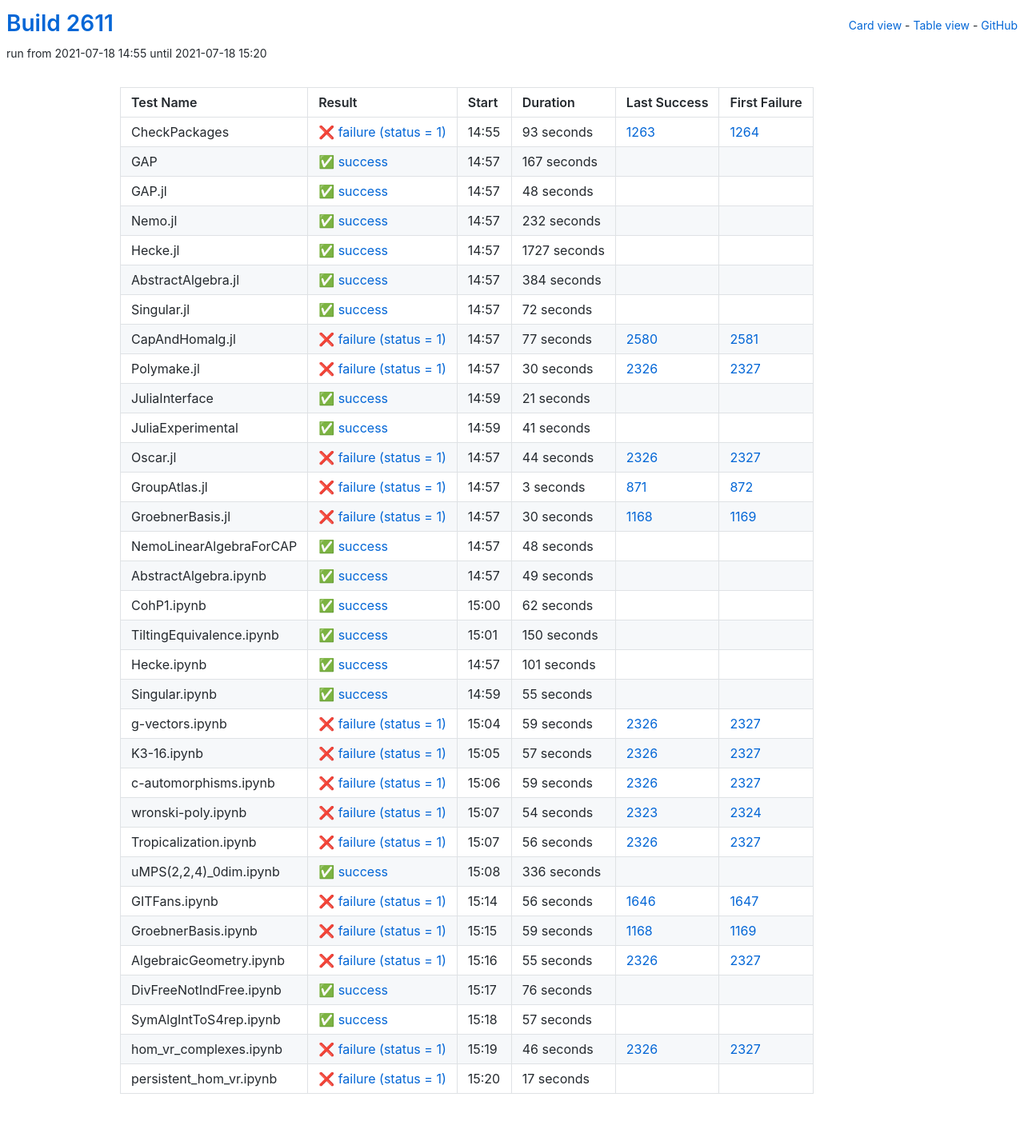
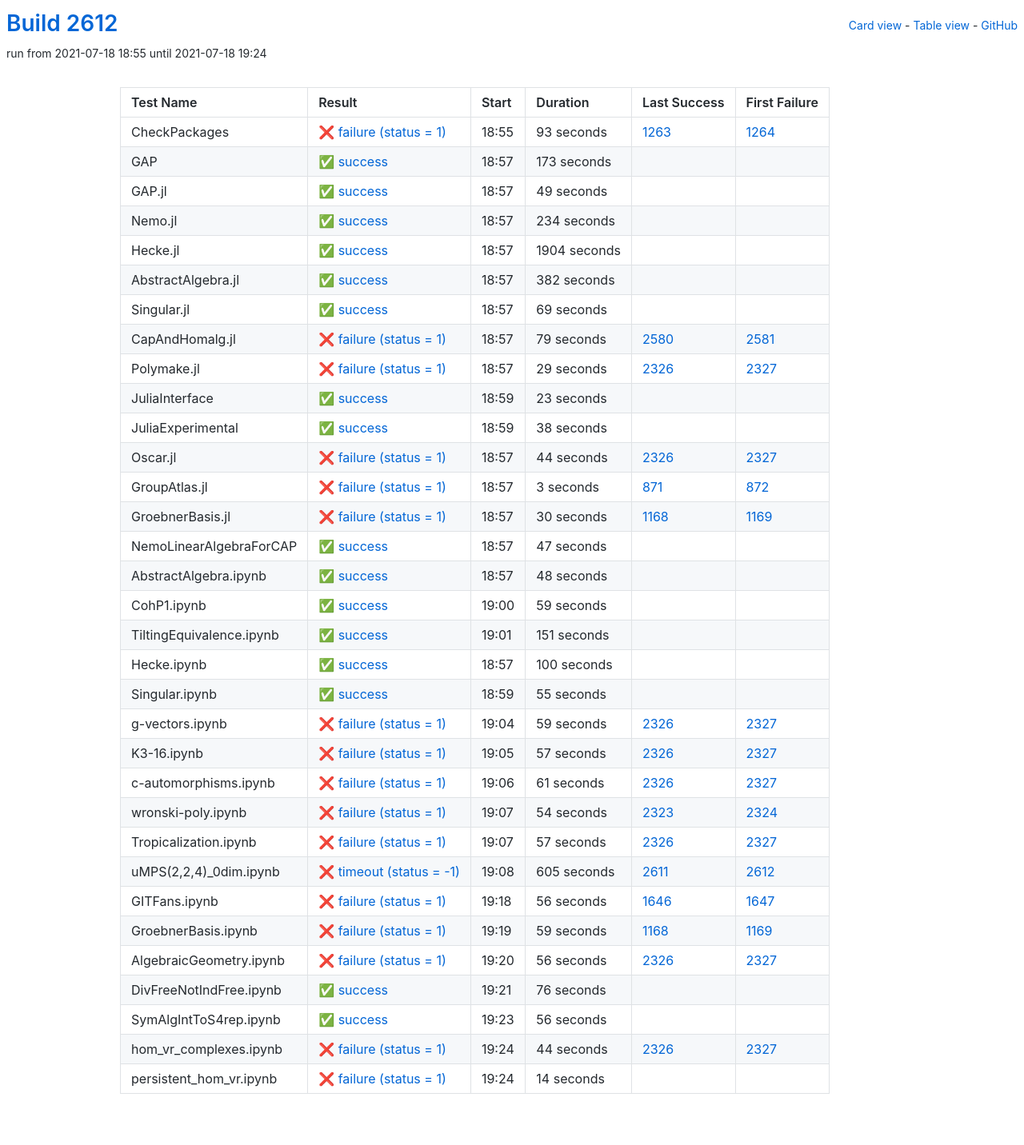
Before and after one commit to oscar-system/oscar-ci-status-stable, a Jekyll site: the page built from table.html, in a window 1280 px wide. Shown: the whole page at 80% size. Built offline with Jekyll 4.4.1, drawn with Linux system fonts in a browser that asks for light colours.

Commit message:
Build #2612

```diff
--- a/_data/ci.yml
+++ b/_data/ci.yml
@@ -1,6 +1,6 @@
 ---
-build: 2611
-build_url: https://oscarci.mathematik.uni-kl.de/job/oscar-stable/2611/
+build: 2612
+build_url: https://oscarci.mathematik.uni-kl.de/job/oscar-stable/2612/
 job: oscar-stable
 organization: oscar-system
 repo: oscar-ci-status-stable
@@ -8,8 +8,8 @@ repourl: https://github.com/oscar-system/oscar-ci-status-stable
 tests:
 - name: CheckPackages
   id: checkpackages
-  log: https://oscarci.mathematik.uni-kl.de/job/oscar-stable/2611/artifact/logs/build-2611/CheckPackages.log
-  start: 2021-07-18 14:55
+  log: https://oscarci.mathematik.uni-kl.de/job/oscar-stable/2612/artifact/logs/build-2612/CheckPackages.log
+  start: 2021-07-18 18:55
   success: false
   exitcode: 1
   status: failure
@@ -20,128 +20,128 @@ tests:
   first_failure_url: https://oscarci.mathematik.uni-kl.de/job/oscar-stable/1264/
 - name: GAP
   id: gap
-  log: https://oscarci.mathematik.uni-kl.de/job/oscar-stable/2611/artifact/logs/build-2611/GAP.log
-  start: 2021-07-18 14:57
+  log: https://oscarci.mathematik.uni-kl.de/job/oscar-stable/2612/artifact/logs/build-2612/GAP.log
+  start: 2021-07-18 18:57
   success: true
   exitcode: 0
   status: success
-  duration: 167
+  duration: 173
   last_success: false
   last_success_url:
   first_failure: false
   first_failure_url:
 - name: GAP.jl
   id: gap-jl
-  log: https://oscarci.mathematik.uni-kl.de/job/oscar-stable/2611/artifact/logs/build-2611/GAP.jl.log
-  start: 2021-07-18 14:57
+  log: https://oscarci.mathematik.uni-kl.de/job/oscar-stable/2612/artifact/logs/build-2612/GAP.jl.log
+  start: 2021-07-18 18:57
   success: true
   exitcode: 0
   status: success
-  duration: 48
+  duration: 49
   last_success: false
   last_success_url:
   first_failure: false
   first_failure_url:
 - name: Nemo.jl
   id: nemo-jl
-  log: https://oscarci.mathematik.uni-kl.de/job/oscar-stable/2611/artifact/logs/build-2611/Nemo.jl.log
-  start: 2021-07-18 14:57
+  log: https://oscarci.mathematik.uni-kl.de/job/oscar-stable/2612/artifact/logs/build-2612/Nemo.jl.log
+  start: 2021-07-18 18:57
   success: true
   exitcode: 0
   status: success
-  duration: 232
+  duration: 234
   last_success: false
   last_success_url:
   first_failure: false
   first_failure_url:
 - name: Hecke.jl
   id: hecke-jl
-  log: https://oscarci.mathematik.uni-kl.de/job/oscar-stable/2611/artifact/logs/build-2611/Hecke.jl.log
-  start: 2021-07-18 14:57
+  log: https://oscarci.mathematik.uni-kl.de/job/oscar-stable/2612/artifact/logs/build-2612/Hecke.jl.log
+  start: 2021-07-18 18:57
   success: true
   exitcode: 0
   status: success
-  duration: 1727
+  duration: 1904
   last_success: false
   last_success_url:
   first_failure: false
   first_failure_url:
 - name: AbstractAlgebra.jl
   id: abstractalgebra-jl
-  log: https://oscarci.mathematik.uni-kl.de/job/oscar-stable/2611/artifact/logs/build-2611/AbstractAlgebra.jl.log
-  start: 2021-07-18 14:57
+  log: https://oscarci.mathematik.uni-kl.de/job/oscar-stable/2612/artifact/logs/build-2612/AbstractAlgebra.jl.log
+  start: 2021-07-18 18:57
   success: true
   exitcode: 0
   status: success
-  duration: 384
+  duration: 382
   last_success: false
   last_success_url:
   first_failure: false
   first_failure_url:
 - name: Singular.jl
   id: singular-jl
-  log: https://oscarci.mathematik.uni-kl.de/job/oscar-stable/2611/artifact/logs/build-2611/Singular.jl.log
-  start: 2021-07-18 14:57
+  log: https://oscarci.mathematik.uni-kl.de/job/oscar-stable/2612/artifact/logs/build-2612/Singular.jl.log
+  start: 2021-07-18 18:57
   success: true
   exitcode: 0
   status: success
-  duration: 72
+  duration: 69
   last_success: false
   last_success_url:
   first_failure: false
   first_failure_url:
 - name: CapAndHomalg.jl
   id: capandhomalg-jl
-  log: https://oscarci.mathematik.uni-kl.de/job/oscar-stable/2611/artifact/logs/build-2611/CapAndHomalg.jl.log
-  start: 2021-07-18 14:57
+  log: https://oscarci.mathematik.uni-kl.de/job/oscar-stable/2612/artifact/logs/build-2612/CapAndHomalg.jl.log
+  start: 2021-07-18 18:57
   success: false
   exitcode: 1
   status: failure
-  duration: 77
+  duration: 79
   last_success: 2580
   last_success_url: https://oscarci.mathematik.uni-kl.de/job/oscar-stable/2580/
   first_failure: 2581
   first_failure_url: https://oscarci.mathematik.uni-kl.de/job/oscar-stable/2581/
 - name: Polymake.jl
   id: polymake-jl
-  log: https://oscarci.mathematik.uni-kl.de/job/oscar-stable/2611/artifact/logs/build-2611/Polymake.jl.log
-  start: 2021-07-18 14:57
+  log: https://oscarci.mathematik.uni-kl.de/job/oscar-stable/2612/artifact/logs/build-2612/Polymake.jl.log
+  start: 2021-07-18 18:57
   success: false
   exitcode: 1
   status: failure
-  duration: 30
+  duration: 29
   last_success: 2326
   last_success_url: https://oscarci.mathematik.uni-kl.de/job/oscar-stable/2326/
   first_failure: 2327
   first_failure_url: https://oscarci.mathematik.uni-kl.de/job/oscar-stable/2327/
 - name: JuliaInterface
   id: juliainterface
-  log: https://oscarci.mathematik.uni-kl.de/job/oscar-stable/2611/artifact/logs/build-2611/JuliaInterface.log
-  start: 2021-07-18 14:59
+  log: https://oscarci.mathematik.uni-kl.de/job/oscar-stable/2612/artifact/logs/build-2612/JuliaInterface.log
+  start: 2021-07-18 18:59
   success: true
   exitcode: 0
   status: success
-  duration: 21
+  duration: 23
   last_success: false
   last_success_url:
   first_failure: false
   first_failure_url:
 - name: JuliaExperimental
   id: juliaexperimental
-  log: https://oscarci.mathematik.uni-kl.de/job/oscar-stable/2611/artifact/logs/build-2611/JuliaExperimental.log
-  start: 2021-07-18 14:59
+  log: https://oscarci.mathematik.uni-kl.de/job/oscar-stable/2612/artifact/logs/build-2612/JuliaExperimental.log
+  start: 2021-07-18 18:59
   success: true
   exitcode: 0
   status: success
-  duration: 41
+  duration: 38
   last_success: false
   last_success_url:
   first_failure: false
   first_failure_url:
 - name: Oscar.jl
   id: oscar-jl
-  log: https://oscarci.mathematik.uni-kl.de/job/oscar-stable/2611/artifact/logs/build-2611/Oscar.jl.log
-  start: 2021-07-18 14:57
+  log: https://oscarci.mathematik.uni-kl.de/job/oscar-stable/2612/artifact/logs/build-2612/Oscar.jl.log
+  start: 2021-07-18 18:57
   success: false
   exitcode: 1
   status: failure
@@ -152,8 +152,8 @@ tests:
   first_failure_url: https://oscarci.mathematik.uni-kl.de/job/oscar-stable/2327/
 - name: GroupAtlas.jl
   id: groupatlas-jl
-  log: https://oscarci.mathematik.uni-kl.de/job/oscar-stable/2611/artifact/logs/build-2611/GroupAtlas.jl.log
-  start: 2021-07-18 14:57
+  log: https://oscarci.mathematik.uni-kl.de/job/oscar-stable/2612/artifact/logs/build-2612/GroupAtlas.jl.log
+  start: 2021-07-18 18:57
   success: false
   exitcode: 1
   status: failure
@@ -164,8 +164,8 @@ tests:
   first_failure_url: https://oscarci.mathematik.uni-kl.de/job/oscar-stable/872/
 - name: GroebnerBasis.jl
   id: groebnerbasis-jl
-  log: https://oscarci.mathematik.uni-kl.de/job/oscar-stable/2611/artifact/logs/build-2611/GroebnerBasis.jl.log
-  start: 2021-07-18 14:57
+  log: https://oscarci.mathematik.uni-kl.de/job/oscar-stable/2612/artifact/logs/build-2612/GroebnerBasis.jl.log
+  start: 2021-07-18 18:57
   success: false
   exitcode: 1
   status: failure
@@ -176,8 +176,20 @@ tests:
   first_failure_url: https://oscarci.mathematik.uni-kl.de/job/oscar-stable/1169/
 - name: NemoLinearAlgebraForCAP
   id: nemolinearalgebraforcap
-  log: https://oscarci.mathematik.uni-kl.de/job/oscar-stable/2611/artifact/logs/build-2611/NemoLinearAlgebraForCAP.log
-  start: 2021-07-18 14:57
+  log: https://oscarci.mathematik.uni-kl.de/job/oscar-stable/2612/artifact/logs/build-2612/NemoLinearAlgebraForCAP.log
+  start: 2021-07-18 18:57
+  success: true
+  exitcode: 0
+  status: success
+  duration: 47
+  last_success: false
+  last_success_url:
+  first_failure: false
+  first_failure_url:
+- name: AbstractAlgebra.ipynb
+  id: abstractalgebra-ipynb
+  log: https://oscarci.mathematik.uni-kl.de/job/oscar-stable/2612/artifact/logs/build-2612/AbstractAlgebra.ipynb.log
+  start: 2021-07-18 18:57
   success: true
   exitcode: 0
   status: success
@@ -186,58 +198,46 @@ tests:
   last_success_url:
   first_failure: false
   first_failure_url:
-- name: AbstractAlgebra.ipynb
-  id: abstractalgebra-ipynb
-  log: https://oscarci.mathematik.uni-kl.de/job/oscar-stable/2611/artifact/logs/build-2611/AbstractAlgebra.ipynb.log
-  start: 2021-07-18 14:57
+- name: CohP1.ipynb
+  id: cohp1-ipynb
+  log: https://oscarci.mathematik.uni-kl.de/job/oscar-stable/2612/artifact/logs/build-2612/CohP1.ipynb.log
+  start: 2021-07-18 19:00
   success: true
   exitcode: 0
   status: success
-  duration: 49
-  last_success: false
-  last_success_url:
-  first_failure: false
-  first_failure_url:
-- name: CohP1.ipynb
-  id: cohp1-ipynb
-  log: https://oscarci.mathematik.uni-kl.de/job/oscar-stable/2611/artifact/logs/build-2611/CohP1.ipynb.log
-  start: 2021-07-18 15:00
-  success: true
-  exitcode: 0
-  status: success
-  duration: 62
+  duration: 59
   last_success: false
   last_success_url:
   first_failure: false
   first_failure_url:
 - name: TiltingEquivalence.ipynb
   id: tiltingequivalence-ipynb
-  log: https://oscarci.mathematik.uni-kl.de/job/oscar-stable/2611/artifact/logs/build-2611/TiltingEquivalence.ipynb.log
-  start: 2021-07-18 15:01
+  log: https://oscarci.mathematik.uni-kl.de/job/oscar-stable/2612/artifact/logs/build-2612/TiltingEquivalence.ipynb.log
+  start: 2021-07-18 19:01
   success: true
   exitcode: 0
   status: success
-  duration: 150
+  duration: 151
   last_success: false
   last_success_url:
   first_failure: false
   first_failure_url:
 - name: Hecke.ipynb
   id: hecke-ipynb
-  log: https://oscarci.mathematik.uni-kl.de/job/oscar-stable/2611/artifact/logs/build-2611/Hecke.ipynb.log
-  start: 2021-07-18 14:57
+  log: https://oscarci.mathematik.uni-kl.de/job/oscar-stable/2612/artifact/logs/build-2612/Hecke.ipynb.log
+  start: 2021-07-18 18:57
   success: true
   exitcode: 0
   status: success
-  duration: 101
+  duration: 100
   last_success: false
   last_success_url:
   first_failure: false
   first_failure_url:
 - name: Singular.ipynb
   id: singular-ipynb
-  log: https://oscarci.mathematik.uni-kl.de/job/oscar-stable/2611/artifact/logs/build-2611/Singular.ipynb.log
-  start: 2021-07-18 14:59
+  log: https://oscarci.mathematik.uni-kl.de/job/oscar-stable/2612/artifact/logs/build-2612/Singular.ipynb.log
+  start: 2021-07-18 18:59
   success: true
   exitcode: 0
   status: success
@@ -248,8 +248,8 @@ tests:
   first_failure_url:
 - name: g-vectors.ipynb
   id: g-vectors-ipynb
-  log: https://oscarci.mathematik.uni-kl.de/job/oscar-stable/2611/artifact/logs/build-2611/g-vectors.ipynb.log
-  start: 2021-07-18 15:04
+  log: https://oscarci.mathematik.uni-kl.de/job/oscar-stable/2612/artifact/logs/build-2612/g-vectors.ipynb.log
+  start: 2021-07-18 19:04
   success: false
   exitcode: 1
   status: failure
@@ -260,8 +260,8 @@ tests:
   first_failure_url: https://oscarci.mathematik.uni-kl.de/job/oscar-stable/2327/
 - name: K3-16.ipynb
   id: k3-16-ipynb
-  log: https://oscarci.mathematik.uni-kl.de/job/oscar-stable/2611/artifact/logs/build-2611/K3-16.ipynb.log
-  start: 2021-07-18 15:05
+  log: https://oscarci.mathematik.uni-kl.de/job/oscar-stable/2612/artifact/logs/build-2612/K3-16.ipynb.log
+  start: 2021-07-18 19:05
   success: false
   exitcode: 1
   status: failure
@@ -272,20 +272,20 @@ tests:
   first_failure_url: https://oscarci.mathematik.uni-kl.de/job/oscar-stable/2327/
 - name: c-automorphisms.ipynb
   id: c-automorphisms-ipynb
-  log: https://oscarci.mathematik.uni-kl.de/job/oscar-stable/2611/artifact/logs/build-2611/c-automorphisms.ipynb.log
-  start: 2021-07-18 15:06
+  log: https://oscarci.mathematik.uni-kl.de/job/oscar-stable/2612/artifact/logs/build-2612/c-automorphisms.ipynb.log
+  start: 2021-07-18 19:06
   success: false
   exitcode: 1
   status: failure
-  duration: 59
+  duration: 61
   last_success: 2326
   last_success_url: https://oscarci.mathematik.uni-kl.de/job/oscar-stable/2326/
   first_failure: 2327
   first_failure_url: https://oscarci.mathematik.uni-kl.de/job/oscar-stable/2327/
 - name: wronski-poly.ipynb
   id: wronski-poly-ipynb
-  log: https://oscarci.mathematik.uni-kl.de/job/oscar-stable/2611/artifact/logs/build-2611/wronski-poly.ipynb.log
-  start: 2021-07-18 15:07
+  log: https://oscarci.mathematik.uni-kl.de/job/oscar-stable/2612/artifact/logs/build-2612/wronski-poly.ipynb.log
+  start: 2021-07-18 19:07
   success: false
   exitcode: 1
   status: failure
@@ -296,32 +296,32 @@ tests:
   first_failure_url: https://oscarci.mathematik.uni-kl.de/job/oscar-stable/2324/
 - name: Tropicalization.ipynb
   id: tropicalization-ipynb
-  log: https://oscarci.mathematik.uni-kl.de/job/oscar-stable/2611/artifact/logs/build-2611/Tropicalization.ipynb.log
-  start: 2021-07-18 15:07
+  log: https://oscarci.mathematik.uni-kl.de/job/oscar-stable/2612/artifact/logs/build-2612/Tropicalization.ipynb.log
+  start: 2021-07-18 19:07
   success: false
   exitcode: 1
   status: failure
-  duration: 56
+  duration: 57
   last_success: 2326
   last_success_url: https://oscarci.mathematik.uni-kl.de/job/oscar-stable/2326/
   first_failure: 2327
   first_failure_url: https://oscarci.mathematik.uni-kl.de/job/oscar-stable/2327/
 - name: uMPS(2,2,4)_0dim.ipynb
   id: umps-2-2-4-0dim-ipynb
-  log: https://oscarci.mathematik.uni-kl.de/job/oscar-stable/2611/artifact/logs/build-2611/uMPS-2-2-4-_0dim.ipynb.log
-  start: 2021-07-18 15:08
-  success: true
-  exitcode: 0
-  status: success
-  duration: 336
-  last_success: false
-  last_success_url:
-  first_failure: false
-  first_failure_url:
+  log: https://oscarci.mathematik.uni-kl.de/job/oscar-stable/2612/artifact/logs/build-2612/uMPS-2-2-4-_0dim.ipynb.log
+  start: 2021-07-18 19:08
+  success: false
+  exitcode: -1
+  status: timeout
+  duration: 605
+  last_success: 2611
+  last_success_url: https://oscarci.mathematik.uni-kl.de/job/oscar-stable/2611/
+  first_failure: 2612
+  first_failure_url: https://oscarci.mathematik.uni-kl.de/job/oscar-stable/2612/
 - name: GITFans.ipynb
   id: gitfans-ipynb
-  log: https://oscarci.mathematik.uni-kl.de/job/oscar-stable/2611/artifact/logs/build-2611/GITFans.ipynb.log
-  start: 2021-07-18 15:14
+  log: https://oscarci.mathematik.uni-kl.de/job/oscar-stable/2612/artifact/logs/build-2612/GITFans.ipynb.log
+  start: 2021-07-18 19:18
   success: false
   exitcode: 1
   status: failure
@@ -332,8 +332,8 @@ tests:
   first_failure_url: https://oscarci.mathematik.uni-kl.de/job/oscar-stable/1647/
 - name: GroebnerBasis.ipynb
   id: groebnerbasis-ipynb
-  log: https://oscarci.mathematik.uni-kl.de/job/oscar-stable/2611/artifact/logs/build-2611/GroebnerBasis.ipynb.log
-  start: 2021-07-18 15:15
+  log: https://oscarci.mathematik.uni-kl.de/job/oscar-stable/2612/artifact/logs/build-2612/GroebnerBasis.ipynb.log
+  start: 2021-07-18 19:19
   success: false
   exitcode: 1
   status: failure
@@ -344,20 +344,20 @@ tests:
   first_failure_url: https://oscarci.mathematik.uni-kl.de/job/oscar-stable/1169/
 - name: AlgebraicGeometry.ipynb
   id: algebraicgeometry-ipynb
-  log: https://oscarci.mathematik.uni-kl.de/job/oscar-stable/2611/artifact/logs/build-2611/AlgebraicGeometry.ipynb.log
-  start: 2021-07-18 15:16
+  log: https://oscarci.mathematik.uni-kl.de/job/oscar-stable/2612/artifact/logs/build-2612/AlgebraicGeometry.ipynb.log
+  start: 2021-07-18 19:20
   success: false
   exitcode: 1
   status: failure
-  duration: 55
+  duration: 56
   last_success: 2326
   last_success_url: https://oscarci.mathematik.uni-kl.de/job/oscar-stable/2326/
   first_failure: 2327
   first_failure_url: https://oscarci.mathematik.uni-kl.de/job/oscar-stable/2327/
 - name: DivFreeNotIndFree.ipynb
   id: divfreenotindfree-ipynb
-  log: https://oscarci.mathematik.uni-kl.de/job/oscar-stable/2611/artifact/logs/build-2611/DivFreeNotIndFree.ipynb.log
-  start: 2021-07-18 15:17
+  log: https://oscarci.mathematik.uni-kl.de/job/oscar-stable/2612/artifact/logs/build-2612/DivFreeNotIndFree.ipynb.log
+  start: 2021-07-18 19:21
   success: true
   exitcode: 0
   status: success
@@ -368,36 +368,36 @@ tests:
   first_failure_url:
 - name: SymAlgIntToS4rep.ipynb
   id: symalginttos4rep-ipynb
-  log: https://oscarci.mathematik.uni-kl.de/job/oscar-stable/2611/artifact/logs/build-2611/SymAlgIntToS4rep.ipynb.log
-  start: 2021-07-18 15:18
+  log: https://oscarci.mathematik.uni-kl.de/job/oscar-stable/2612/artifact/logs/build-2612/SymAlgIntToS4rep.ipynb.log
+  start: 2021-07-18 19:23
   success: true
   exitcode: 0
   status: success
-  duration: 57
+  duration: 56
   last_success: false
   last_success_url:
   first_failure: false
   first_failure_url:
 - name: hom_vr_complexes.ipynb
   id: hom-vr-complexes-ipynb
-  log: https://oscarci.mathematik.uni-kl.de/job/oscar-stable/2611/artifact/logs/build-2611/hom_vr_complexes.ipynb.log
-  start: 2021-07-18 15:19
+  log: https://oscarci.mathematik.uni-kl.de/job/oscar-stable/2612/artifact/logs/build-2612/hom_vr_complexes.ipynb.log
+  start: 2021-07-18 19:24
   success: false
   exitcode: 1
   status: failure
-  duration: 46
+  duration: 44
   last_success: 2326
   last_success_url: https://oscarci.mathematik.uni-kl.de/job/oscar-stable/2326/
   first_failure: 2327
   first_failure_url: https://oscarci.mathematik.uni-kl.de/job/oscar-stable/2327/
 - name: persistent_hom_vr.ipynb
   id: persistent-hom-vr-ipynb
-  log: https://oscarci.mathematik.uni-kl.de/job/oscar-stable/2611/artifact/logs/build-2611/persistent_hom_vr.ipynb.log
-  start: 2021-07-18 15:20
+  log: https://oscarci.mathematik.uni-kl.de/job/oscar-stable/2612/artifact/logs/build-2612/persistent_hom_vr.ipynb.log
+  start: 2021-07-18 19:24
   success: false
   exitcode: 1
   status: failure
-  duration: 17
+  duration: 14
   last_success: false
   last_success_url:
   first_failure: false
```
Also changed, not shown: README.md.
